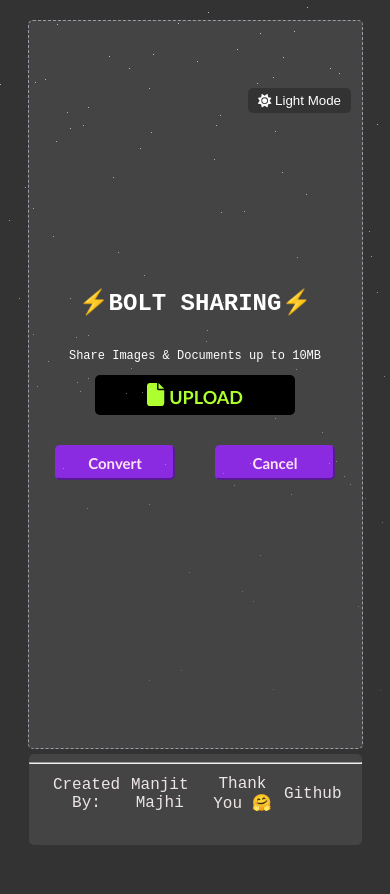
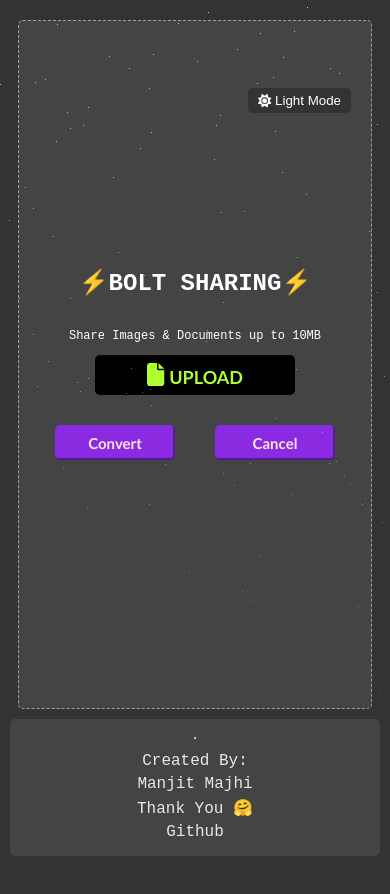
Before and after one commit to manjit-hub/bolt-share, a React (Vite) app in the folder Frontend/: page / in a window 390 px wide. Shown: the top 894 px of the page. Built offline with nearby package versions, Linux system fonts and the light colour scheme.

Commit message:
updated footer css

```diff
--- a/Frontend/src/App.css
+++ b/Frontend/src/App.css
@@ -136,9 +136,10 @@ body.light .theme-toggle:hover {
     align-items: center;
   }
 
-  .displayUpload{
+  .displayUpload {
     height: 80%;
   }
+
   .theme-toggle {
     top: 10%;
     right: 10%;
@@ -146,29 +147,24 @@ body.light .theme-toggle:hover {
   }
 
   .footer {
-    height: 10%;
-    margin-top: 5px;
-    margin-bottom: 5%;
-    padding-bottom: 5%;
-    width: 90%;
+    height: auto; /* Set height to auto to adjust based on content */
+    margin-top: 10px;
+    padding: 10px; /* Add padding to give enough space inside the footer */
+    width: 100%; /* Ensure the footer takes the full width of the screen */
+    display: flex;
+    justify-content: center; /* Center the content */
+    align-items: center;
+    flex-direction: column; /* Stack items vertically */
+    text-align: center;
+    box-sizing: border-box; /* Ensure padding is included in the element's width and height */
   }
 
   .footer-content {
-    /* padding-top: 10%; */
-    flex-direction: row;
-    align-content: center;
-    text-align: center;
-    padding-left: 20px;
-    padding-right: 20px;
+    display: block; /* Display content in block layout */
   }
 
-  .footer-content p {
-    display: flex;
-    align-items: center;
-  }
-
-  .outer {
-    height: 100%;
-    width: 90%;
+  .footer-content p, .footer-content a {
+    margin: 5px 0; /* Space between text and links */
+    display: block; /* Ensure each element takes up its own line */
   }
 }
```
